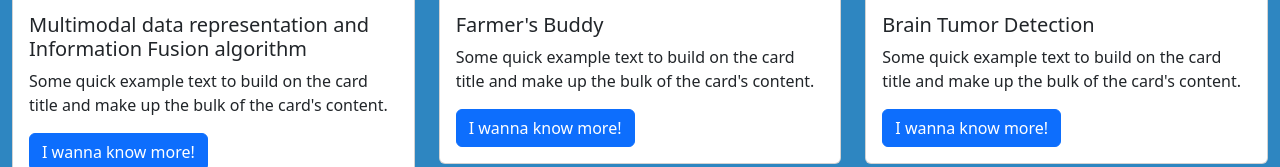
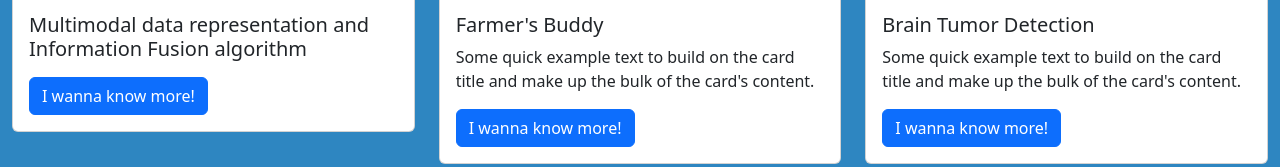
Before and after one commit to Jahnavi1899/my-portfolio-website, a plain HTML site: page template.html in a window 1280 px wide. Shown: the part 446-613 px from the top of the page. Drawn offline with nearby package versions, Linux system fonts and the light colour scheme.

Commit message:
card style changes

```diff
--- a/template.html
+++ b/template.html
@@ -65,21 +65,10 @@
                                     <img src="..." class="card-img-top" alt="...">
                                     <div class="card-body">
                                       <h5 class="card-title">Multimodal data representation and Information Fusion algorithm</h5>
-                                      <p class="card-text">Some quick example text to build on the card title and make up the bulk of the card's content.</p>
+                                      <p class="card-text"></p>
                                       <a href="#" class="btn btn-primary">I wanna know more!</a>
                                     </div>
                                   </div>
-                                <!-- <div class="card">
-                                    <div class="card-header">
-                                        <h4>Multimodal data representation and Information Fusion algorithm</h4>
-                                    </div>
-                                    <div class="card-body">
-
-                                    </div>
-                                    <div class="card-footer">
-
-                                    </div>
-                                </div> -->
                             </div>
                             <div class="col-6 col-md-4">
                                 <div class="card" >
@@ -90,17 +79,6 @@
                                       <a href="#" class="btn btn-primary">I wanna know more!</a>
                                     </div>
                                   </div>
-                                <!-- <div class="card">
-                                    <div class="card-header">
-
-                                    </div>
-                                    <div class="card-body">
-
-                                    </div>
-                                    <div class="card-footer">
-
-                                    </div>
-                                </div> -->
                             </div>
                             <div class="col-6 col-md-4">
                                 <div class="card" >
@@ -111,17 +89,7 @@
                                       <a href="#" class="btn btn-primary">I wanna know more!</a>
                                     </div>
                                   </div>
-                                <!-- <div class="card">
-                                    <div class="card-header">
 
-                                    </div>
-                                    <div class="card-body">
-
-                                    </div>
-                                    <div class="card-footer">
-
-                                    </div>
-                                </div> -->
                             </div>
                         </div>
                         <div class="row" style="margin-top: 10px;">
@@ -134,17 +102,7 @@
                                       <a href="#" class="btn btn-primary">I wanna know more!</a>
                                     </div>
                                   </div>
-                                <!-- <div class="card">
-                                    <div class="card-header">
-                                        <h4>Multimodal data representation and Information Fusion algorithm</h4>
-                                    </div>
-                                    <div class="card-body">
 
-                                    </div>
-                                    <div class="card-footer">
-
-                                    </div>
-                                </div> -->
                             </div>
                             <div class="col-6 col-md-4">
                                 <div class="card" >
@@ -155,17 +113,7 @@
                                       <a href="#" class="btn btn-primary">I wanna know more!</a>
                                     </div>
                                   </div>
-                                <!-- <div class="card">
-                                    <div class="card-header">
 
-                                    </div>
-                                    <div class="card-body">
-
-                                    </div>
-                                    <div class="card-footer">
-
-                                    </div>
-                                </div> -->
                             </div>
                             <div class="col-6 col-md-4">
                                 <div class="card" >
@@ -176,17 +124,7 @@
                                       <a href="#" class="btn btn-primary">I wanna know more!</a>
                                     </div>
                                   </div>
-                                <!-- <div class="card">
-                                    <div class="card-header">
 
-                                    </div>
-                                    <div class="card-body">
-
-                                    </div>
-                                    <div class="card-footer">
-
-                                    </div>
-                                </div> -->
                             </div>
                         </div>
                         <div class="row" style="margin-top: 10px;">
@@ -210,16 +148,7 @@
                                     </div>
                                   </div>
                             </div>
-                            <!-- <div class="col-6 col-md-4">
-                                <div class="card" >
-                                    <img src="..." class="card-img-top" alt="...">
-                                    <div class="card-body">
-                                      <h5 class="card-title">Brain Tumor Detection</h5>
-                                      <p class="card-text">Some quick example text to build on the card title and make up the bulk of the card's content.</p>
-                                      <a href="#" class="btn btn-primary">Go somewhere</a>
-                                    </div>
-                                  </div>
-                            </div> -->
+
                         </div>
                         <!-- <div class="card">
                             <div class="card-header">
```
